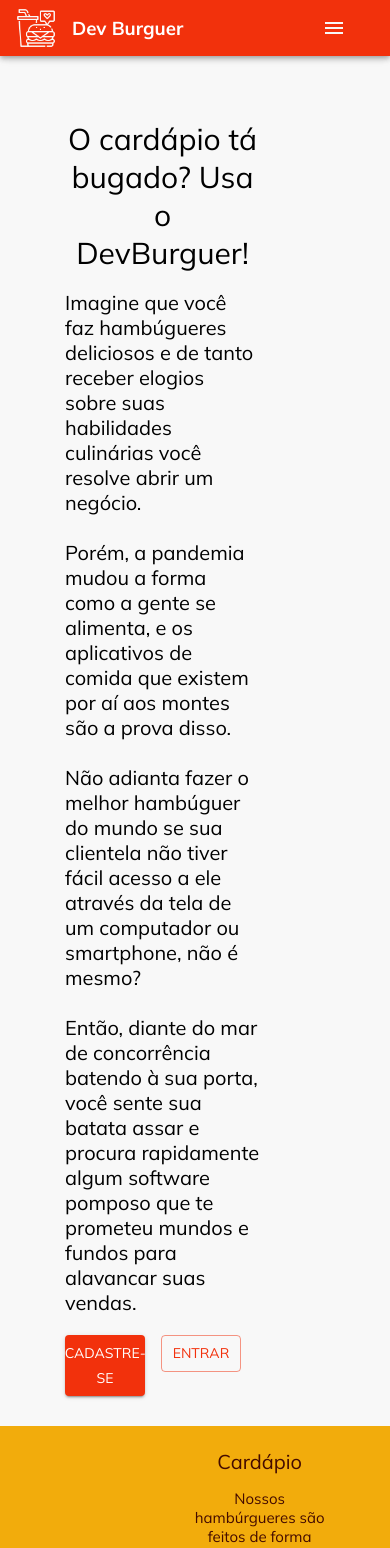
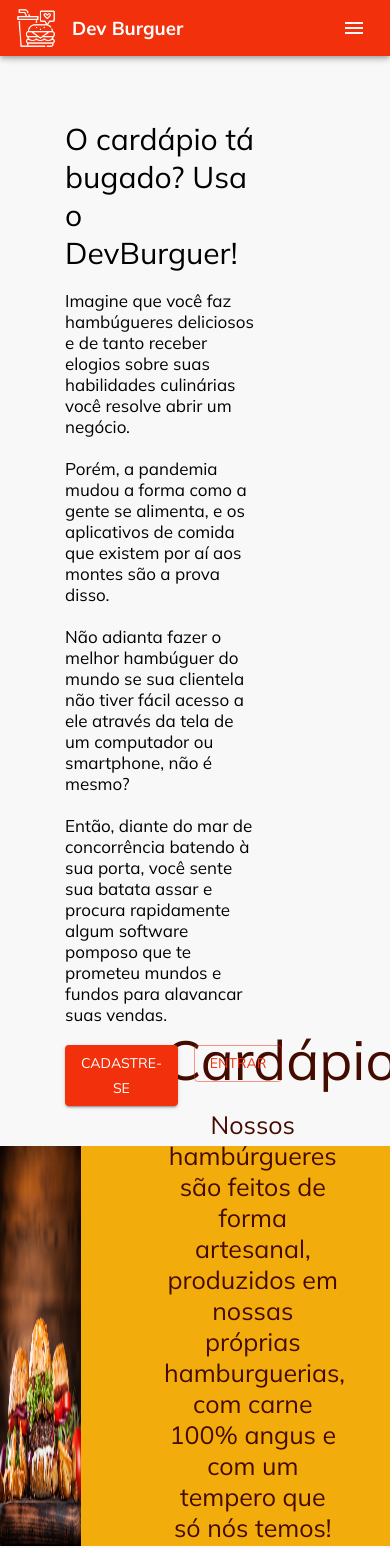
Before and after one commit to Josirocha/dev_burguer, a React (Vite) app: page / in a window 390 px wide. Shown: the top 1548 px of the page. Built offline with nearby package versions, Linux system fonts and the light colour scheme.

Commit message:
fix; erro de sintaxe

```diff
--- a/src/Components/Cardapio/Cardapio.module.css
+++ b/src/Components/Cardapio/Cardapio.module.css
@@ -49,216 +49,3 @@
     margin-top: 20px;
     text-align: center;
 }
-
-@media (min-width: 2400px) {
-    .cardapioContainer {
-        margin-top: 40px;
-        width: 100%;
-        height: 45em;
-    }
-
-    .hamburguerContainer {
-        width: 100%;
-        height: 45em;
-
-    }
-
-    .hamburguer {
-        width: 100%;
-        height: 45em;
-    }
-
-
-
-    .textBox {
-        margin-left: 10%;
-        width: 75%;
-    }
-
-    .title {
-        font-size: 100px;
-        margin-top: 5px;
-    }
-
-    .descricao {
-        margin-top: 15px;
-        font-size: 38px;
-        text-align: center;
-
-    }
-
-    .botao {
-        margin-top: 20px;
-        margin-left: 20%;
-        text-align: center;
-        width: 100px;
-        font-size: 35px;
-    }
-
-}
-
-
-@media (min-width: 1900px) {
-    .cardapioContainer {
-        margin-top: 40px;
-        width: 100%;
-        height: 30em;
-    }
-
-    .hamburguerContainer {
-        width: 100%;
-        height: 30em;
-
-    }
-
-    .hamburguer {
-        width: 120%;
-        height: 30em;
-    }
-
-    .textBox {
-        margin-left: 30%;
-        width: 50%;
-    }
-
-    .title {
-        font-size: 80px;
-        margin-top: 5px;
-    }
-
-    .descricao {
-        margin-top: 15px;
-        font-size: 30px;
-        text-align: center;
-
-    }
-
-    .botao {
-        margin-top: 20px;
-
-        text-align: center;
-        width: 100px;
-        font-size: 35px;
-    }
-}
-
-@media (max-width: 1100px) {
-    .cardapioContainer {
-        margin-top: 30px;
-        width: 100%;
-        height: 20em;
-    }
-
-    .hamburguerContainer {
-        width: 100%;
-        height: 20em;
-
-    }
-
-    .hamburguer {
-        width: 120%;
-        height: 20em;
-    }
-
-    .textBox {
-        margin-left: 30%;
-        width: 50%;
-    }
-
-    .title {
-        font-size: 35px;
-        margin-top: 5px;
-    }
-
-    .descricao {
-        margin-top: 15px;
-        font-size: 18px;
-        text-align: center;
-    }
-
-
-}
-
-
-@media (max-width: 800px) {
-    .cardapioContainer {
-        margin-top: 30px;
-        width: 100%;
-        height: 20em;
-    }
-
-    .hamburguerContainer {
-        width: 100%;
-        height: 20em;
-
-    }
-
-    .hamburguer {
-        width: 120%;
-        height: 20em;
-    }
-
-    .textBox {
-        margin-left: 30%;
-        width: 50%;
-    }
-
-    .title {
-        font-size: 20px;
-        margin-top: 5px;
-    }
-
-    .descricao {
-        margin-top: 15px;
-        font-size: 15px;
-        text-align: center;
-    }
-    Button {
-        width: 120px;
-
-
-
-    }
-}
-
-
-
-@media (max-width: 600px) {
-    .cardapioContainer {
-        margin-top: 30px;
-        width: 100%;
-        height: 25em;
-    }
-
-    .hamburguerContainer {
-        width: 100%;
-        height: 25em;
-
-    }
-
-    .hamburguer {
-        display: none;
-    }
-
-    .textBox {
-        margin-left: 30%;
-        width: 50%;
-    }
-
-    .title {
-        font-size: 20px;
-        margin-top: 5px;
-    }
-
-    .descricao {
-        margin-top: 15px;
-        font-size: 15px;
-        text-align: center;
-    }
-    Button {
-        width: 80px;
-
-
-
-    }
-}
--- a/src/Components/TextHome/TextHome.module.css
+++ b/src/Components/TextHome/TextHome.module.css
@@ -34,110 +34,3 @@
     margin-top: 20px;
 
 }
-
-@media (min-width: 2400px) {
-    .containerText {
-        margin-top: 160px;
-    }
-
-    .textPrincipal {
-        font-size: 50px;
-    }
-
-    .descrição {
-        font-size: 35px;
-        margin-top: 18px;
-    }
-
-    Button {
-        width: 280px;
-        font-size: 60px;
-    }
-
-    .containerBg {
-        width: 50%;
-    }
-
-    .imagem {
-        width: 80%;
-    }
-
-
-}
-
-@media (min-width: 1900px) {
-    .textPrincipal {
-        font-size: 45px;
-    }
-
-    .descrição {
-        font-size: 30px;
-        margin-top: 18px;
-    }
-
-    Button {
-        width: 280px;
-        font-size: 60px;
-    }
-
-}
-
-
-@media (max-width: 1100px) {
-    .containerBg {
-        width: 50%;
-        margin-left: 0px;
-        margin-top: 50px;
-    }
-
-    .imagem {
-        width: 100%;
-    }
-
-}
-
-
-
-
-@media (max-width: 800px) {
-    .textPrincipal {
-        text-align: center;
-    }
-
-    .descrição {
-        font-size: 20px;
-        margin-top: 18px;
-    }
-
-    .imagem {
-        margin-top: 150px;
-        width: 100%;
-    }
-
-}
-
-
-@media (max-width: 600px) {
-    .textPrincipal {
-        font-size: 30px;
-    }
-
-    .descrição {
-        font-size: 20px;
-        margin-top: 18px;
-    }
-
-    .containerBg {
-        width: 0%;
-
-    }
-
-    .imagem {
-        width: 0%;
-    }
-
-    Button {
-        width: 100px;
-        font-size: 40px;
-    }
-}
```
